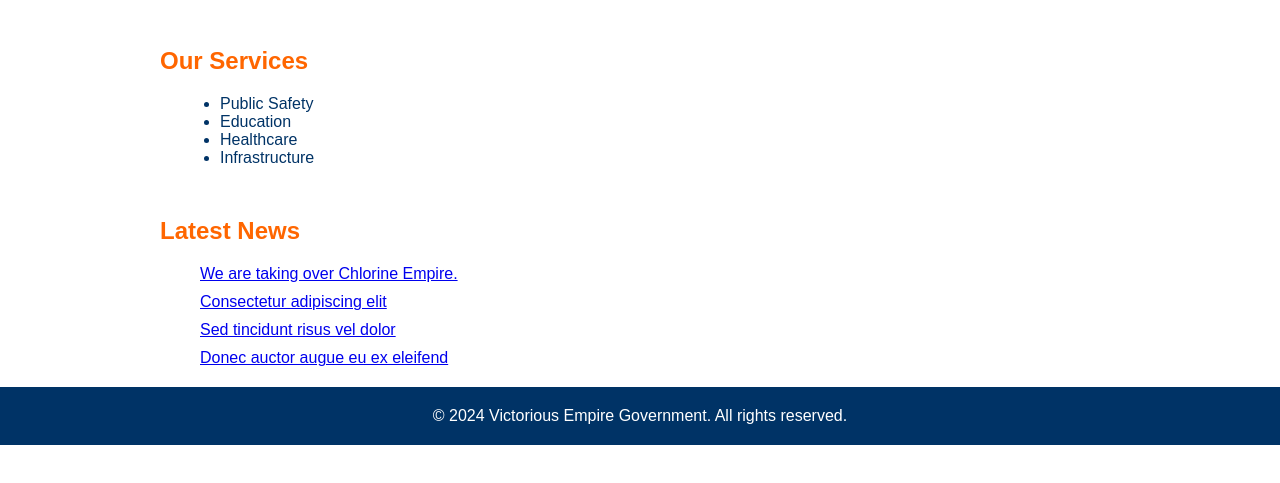
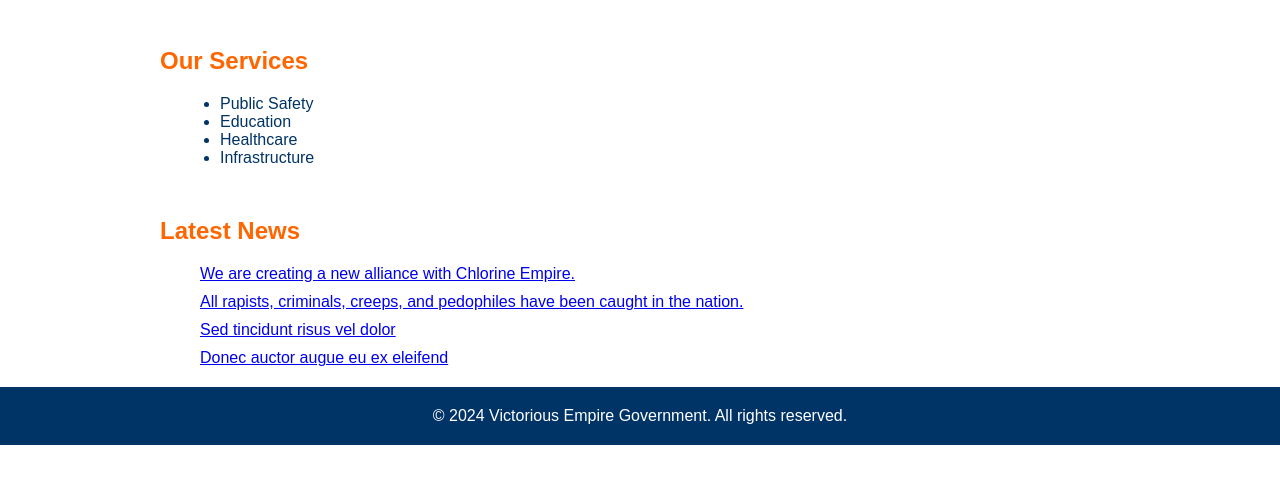
Before and after one commit to Back2Glox/ProjectShadow, a plain HTML site: page index.html in a window 1280 px wide. Shown: the part 165-648 px from the top of the page. Drawn offline with Linux system fonts and the light colour scheme; a script that the page names is missing.

Commit message:
Updated the News

```diff
--- a/index.html
+++ b/index.html
@@ -34,8 +34,8 @@
       <div class="news">
         <h2>Latest News</h2>
         <ul>
-          <li><a href="#">We are taking over Chlorine Empire.</a></li>
-          <li><a href="#">Consectetur adipiscing elit</a></li>
+          <li><a href="#">We are creating a new alliance with Chlorine Empire.</a></li>
+          <li><a href="#">All rapists, criminals, creeps, and pedophiles have been caught in the nation.</a></li>
           <li><a href="#">Sed tincidunt risus vel dolor</a></li>
           <li><a href="#">Donec auctor augue eu ex eleifend</a></li>
         </ul>
```
